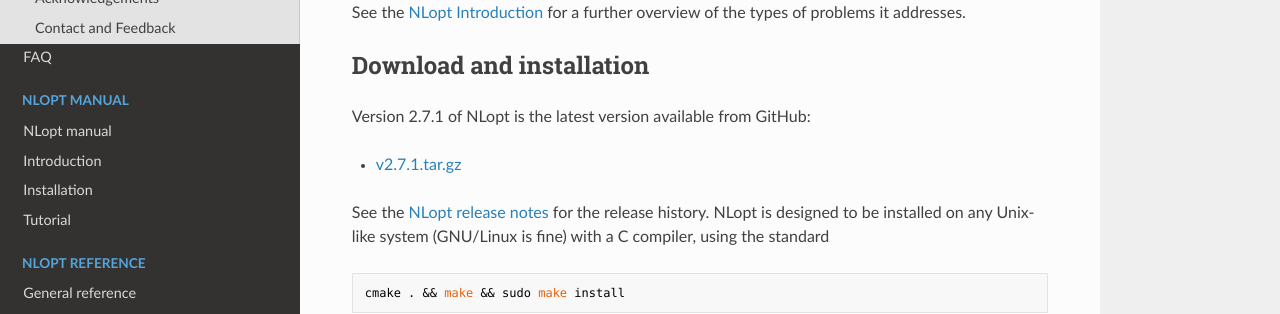
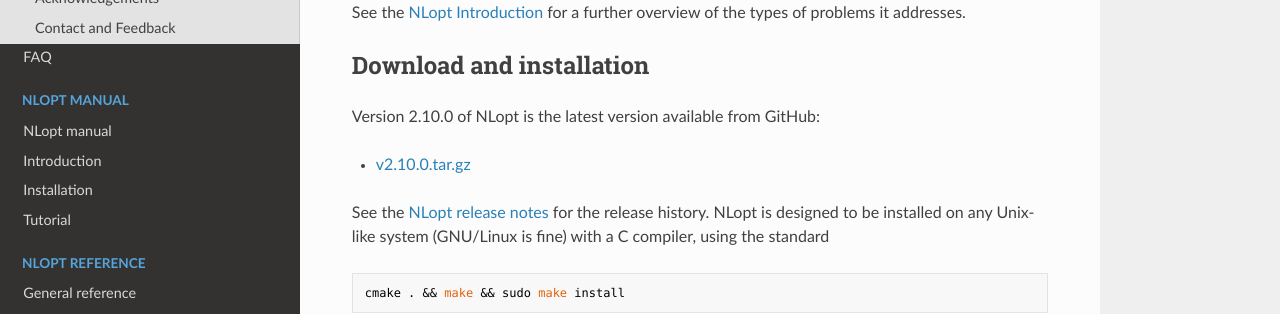
Before and after one commit to stevengj/nlopt, an MkDocs documentation site: the page built from doc/docs/index.md, in a window 1280 px wide and 900 px high, scrolled down 908 px. Shown: the part 151-465 px from the top of the window. Built offline with MkDocs 1.6.1, drawn with Linux system fonts in a browser that asks for light colours; nearby versions of some CDN libraries.

Commit message:
Update index.md (#599)
Update references to version 2.10.0

```diff
--- a/doc/docs/index.md
+++ b/doc/docs/index.md
@@ -23,9 +23,9 @@
 Download and installation
 -------------------------
 
-Version 2.7.1 of NLopt is the latest version available from GitHub:
+Version 2.10.0 of NLopt is the latest version available from GitHub:
 
--   [v2.7.1.tar.gz](https://github.com/stevengj/nlopt/archive/v2.7.1.tar.gz)
+-   [v2.10.0.tar.gz](https://github.com/stevengj/nlopt/archive/refs/tags/v2.10.0.tar.gz)
 
 See the [NLopt release notes](https://github.com/stevengj/nlopt/blob/master/NEWS.md) for the release history. NLopt is designed to be installed on any Unix-like system (GNU/Linux is fine) with a C compiler, using the standard
 
```
